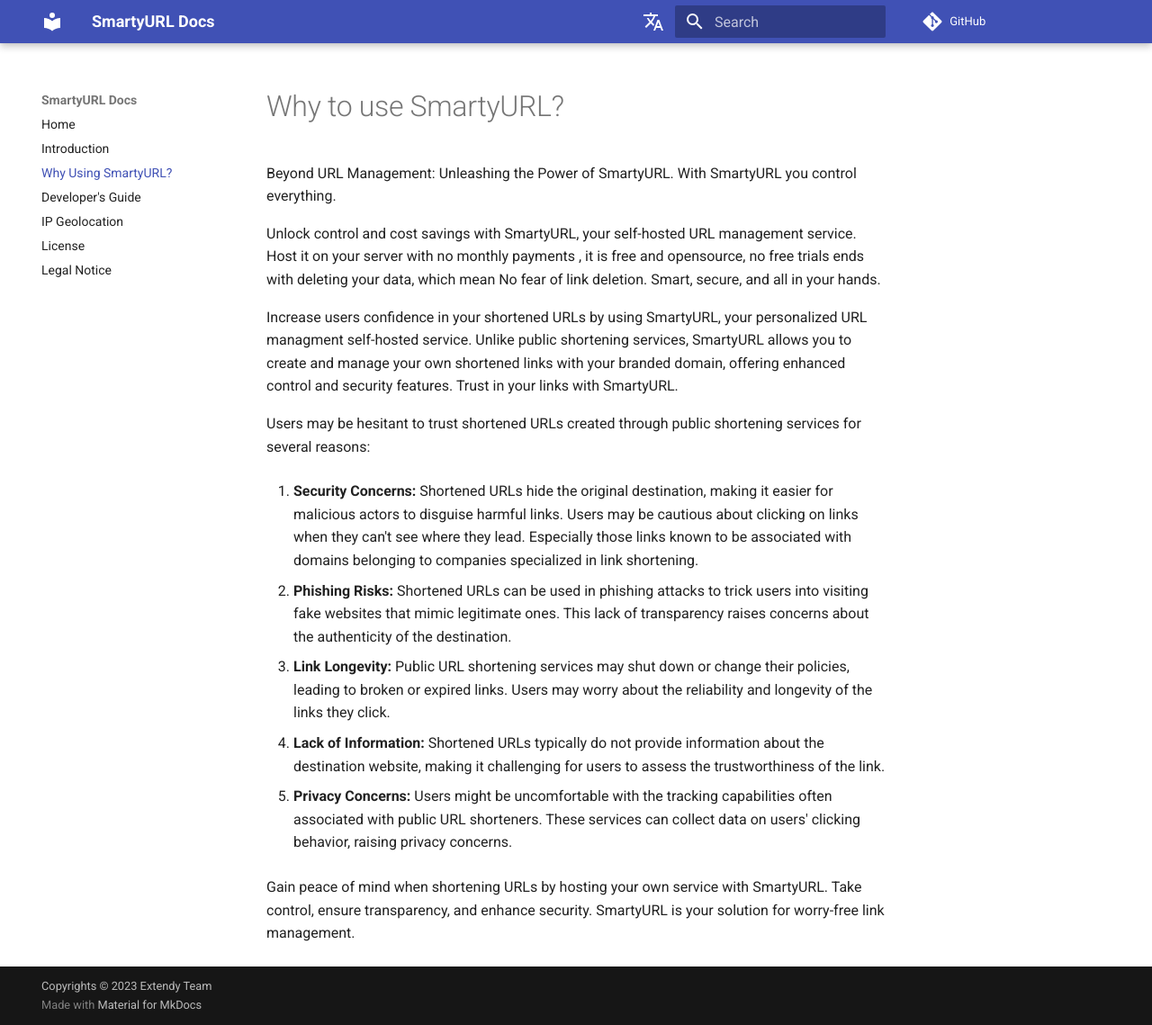
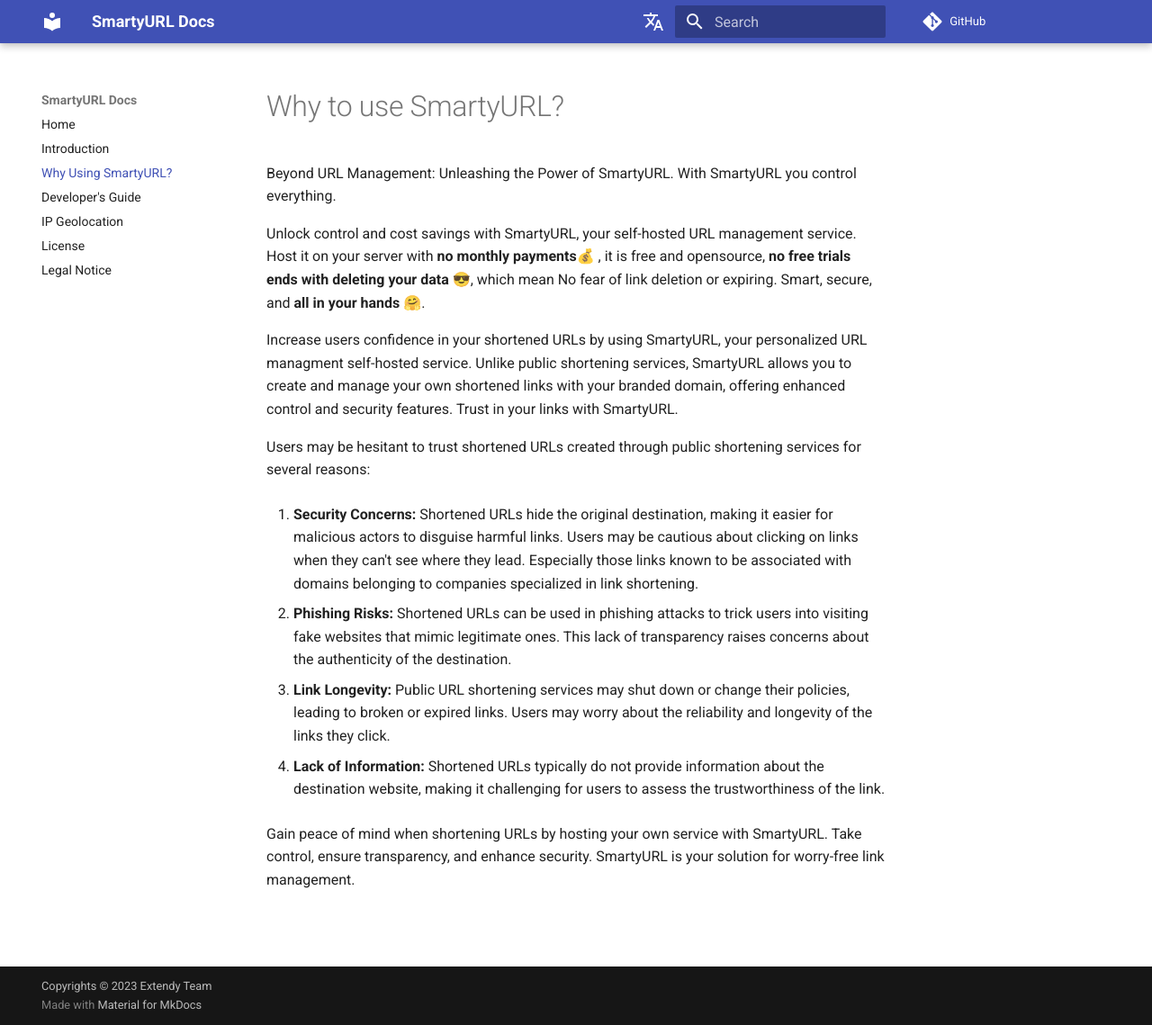
Before and after one commit to Extendy/SmartyURL, an MkDocs documentation site: the page built from docs/why-smartyurl.md, in a window 1280 px wide and 1139 px high. Shown: the whole window at 90% size. Built offline with MkDocs 1.6.1 and Material for MkDocs 9.7.7, drawn with Linux system fonts in a browser that asks for light colours; comment, search, counter and statistics services are not loaded.

Commit message:
docs: update docs

```diff
--- a/docs/why-smartyurl.md
+++ b/docs/why-smartyurl.md
@@ -2,7 +2,7 @@
 
 Beyond URL Management: Unleashing the Power of SmartyURL. With SmartyURL you control everything.
 
-Unlock control and cost savings with SmartyURL, your self-hosted URL management service. Host it on your server with no monthly payments , it is free and opensource, no free trials ends with deleting your data, which mean No fear of link deletion. Smart, secure, and all in your hands.
+Unlock control and cost savings with SmartyURL, your self-hosted URL management service. Host it on your server with **no monthly payments**💰 , it is free and opensource, **no free trials ends with deleting your data** 😎, which mean No fear of link deletion or expiring. Smart, secure, and **all in your hands** 🤗.
 
 Increase users confidence in your shortened URLs by using SmartyURL, your personalized URL managment self-hosted service. Unlike public shortening services, SmartyURL allows you to create and manage your own shortened links with your branded domain, offering enhanced control and security features. Trust in your links with SmartyURL.
 
@@ -16,6 +16,4 @@ Users may be hesitant to trust shortened URLs created through public shortening
 
 4. **Lack of Information:** Shortened URLs typically do not provide information about the destination website, making it challenging for users to assess the trustworthiness of the link.
 
-5. **Privacy Concerns:** Users might be uncomfortable with the tracking capabilities often associated with public URL shorteners. These services can collect data on users' clicking behavior, raising privacy concerns.
-
 Gain peace of mind when shortening URLs by hosting your own service with SmartyURL. Take control, ensure transparency, and enhance security. SmartyURL is your solution for worry-free link management.
```
Also changed, not shown: docs/developers.md (+1 -1 lines).
